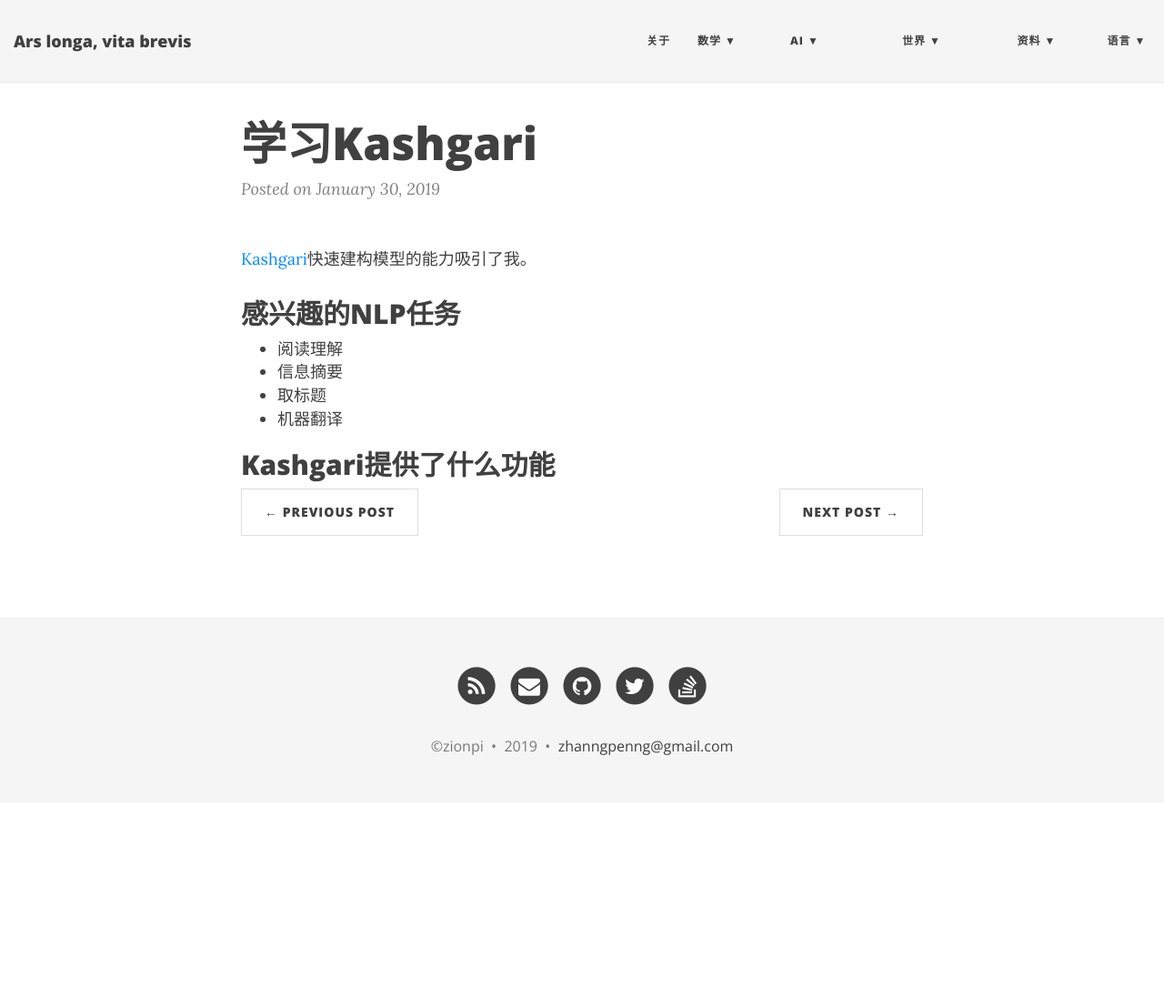
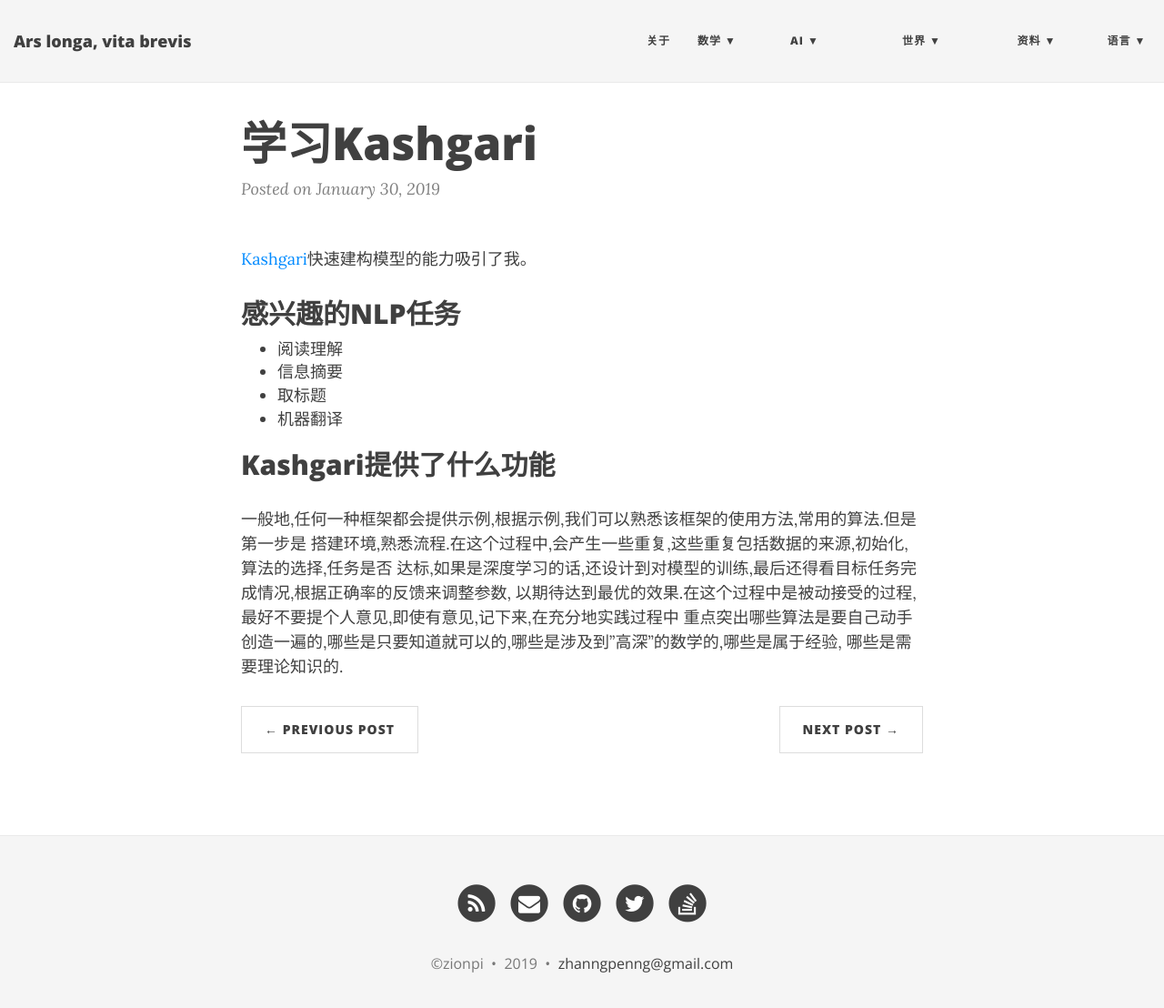
Before and after one commit to ZionPi/zionpi.github.io, a Jekyll site: the page built from _posts/2019-01-30-learn-Kashgari.md, in a window 1280 px wide and 1121 px high. Shown: the top 1108 px of the window at 91% size. Built offline with Jekyll 4.4.1, drawn with Linux system fonts in a browser that asks for light colours; nearby versions of some CDN libraries.

Commit message:
Update 2019-01-30-learn-Kashgari.md

```diff
--- a/_posts/2019-01-30-learn-Kashgari.md
+++ b/_posts/2019-01-30-learn-Kashgari.md
@@ -11,3 +11,10 @@
 - 机器翻译
 
 ## Kashgari提供了什么功能
+
+一般地,任何一种框架都会提供示例,根据示例,我们可以熟悉该框架的使用方法,常用的算法.但是第一步是
+搭建环境,熟悉流程.在这个过程中,会产生一些重复,这些重复包括数据的来源,初始化,算法的选择,任务是否
+达标,如果是深度学习的话,还设计到对模型的训练,最后还得看目标任务完成情况,根据正确率的反馈来调整参数,
+以期待达到最优的效果.在这个过程中是被动接受的过程,最好不要提个人意见,即使有意见,记下来,在充分地实践过程中
+重点突出哪些算法是要自己动手创造一遍的,哪些是只要知道就可以的,哪些是涉及到"高深"的数学的,哪些是属于经验,
+哪些是需要理论知识的.
```
